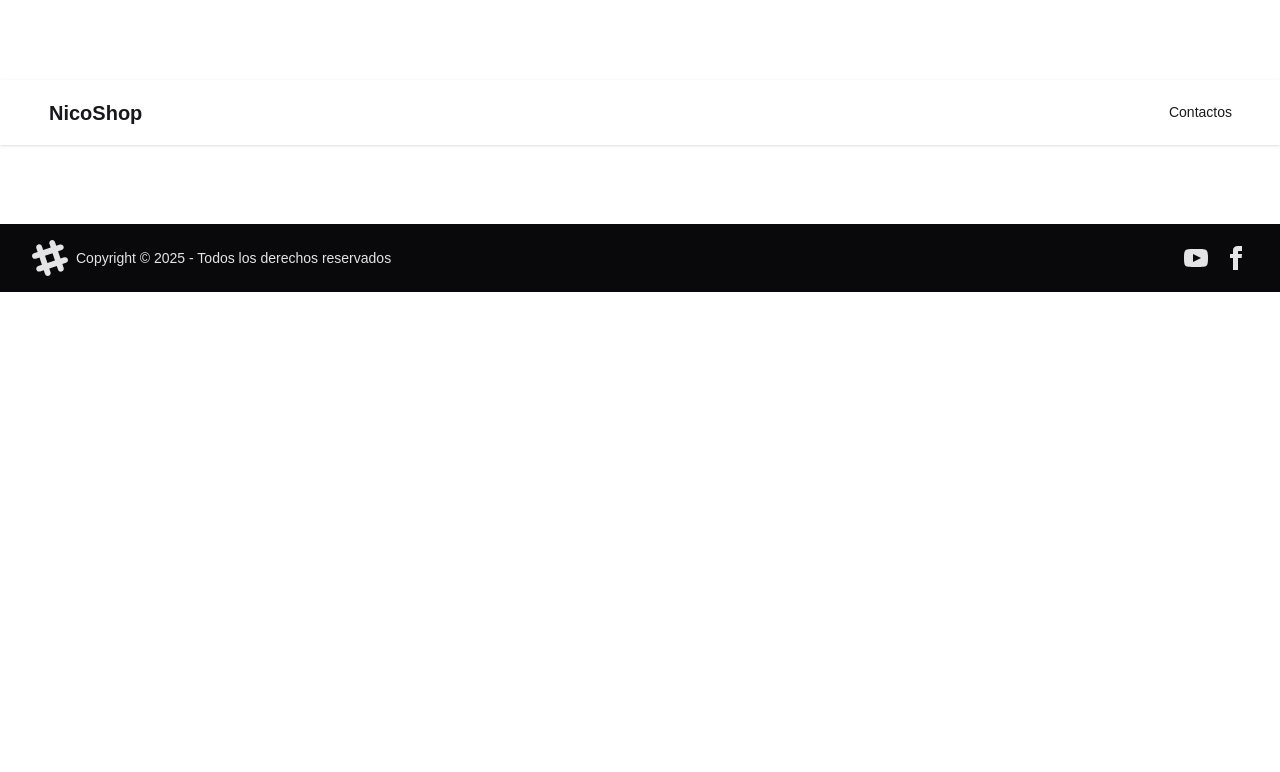
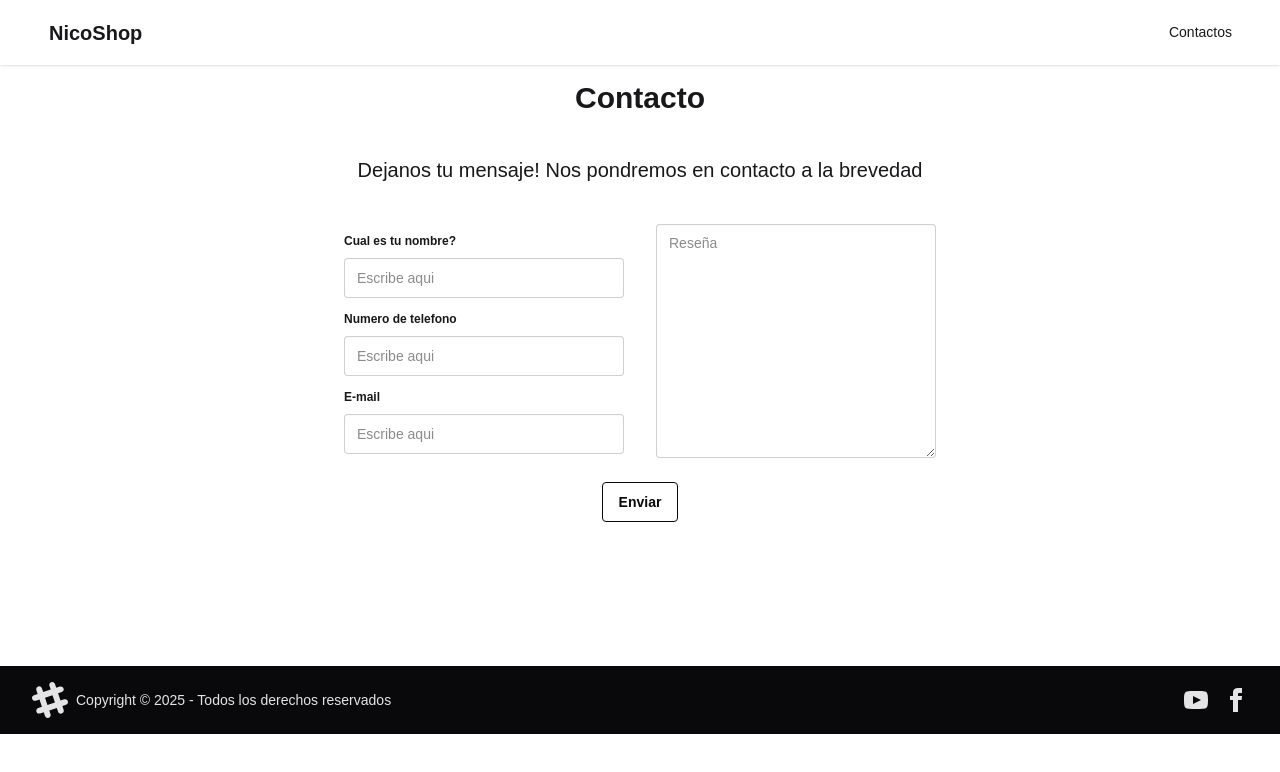
Before and after one commit to NicolasNJB/NicoShop, a Next.js app: page /contact in a window 1280 px wide. Shown: the top 772 px of the page. Built offline with nearby package versions, Linux system fonts and the light colour scheme.

Commit message:
seccion comentarios a modificar estilo

```diff
--- a/app/contact/page.tsx
+++ b/app/contact/page.tsx
@@ -1,7 +1,40 @@
 export default function Contact() {
     return (
         <>
-        <div className="mt-20"></div>
-        riverplate</>
+        <div className="pt-20 ">
+            <div className="contact__title text-center font-bold fond text-3xl">Contacto</div>
+            <div className="contact__msj text-center text-xl py-10">Dejanos tu mensaje!
+            Nos pondremos en contacto a la brevedad</div>
+            <div className="contact__form flex flex-col items-center">
+                <div className="contact__form--input flex gap-8">
+                    <div className="contact__form--input1 w-70">
+                        <fieldset className="fieldset">
+                            <legend className="fieldset-legend ">Cual es tu nombre?</legend>
+                            <input type="text" className="input" placeholder="Escribe aqui" />
+                        </fieldset>
+
+                        <fieldset className="fieldset">
+                            <legend className="fieldset-legend">Numero de telefono</legend>
+                            <input type="number" className="input" placeholder="Escribe aqui" />
+                        </fieldset>
+
+                        <fieldset className="fieldset">
+                            <legend className="fieldset-legend">E-mail</legend>
+                            <input type="email" className="input" placeholder="Escribe aqui" />
+                        </fieldset>
+                    </div>
+                    <div className="contact__form--input2 w-70 ">
+                        <textarea className="textarea h-full" placeholder="Reseña"></textarea>
+                    </div>
+                </div>
+                <div className="contact__form--button ">
+                <div className=" p-6">
+                    <button className="btn btn-neutral btn-outline bg-white hover:text-red-500">Enviar</button>
+                </div>
+                </div>
+            </div>
+        </div>
+
+        </>
     )
 }
```
